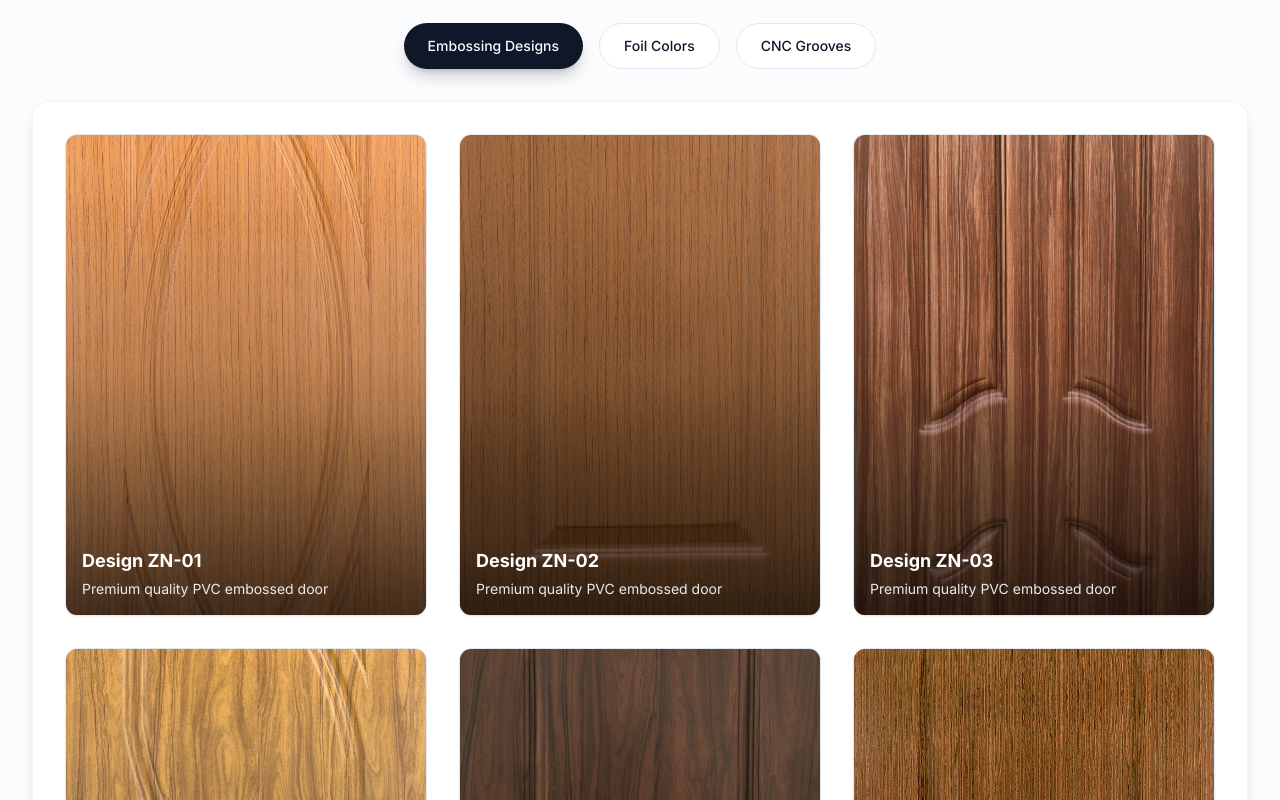
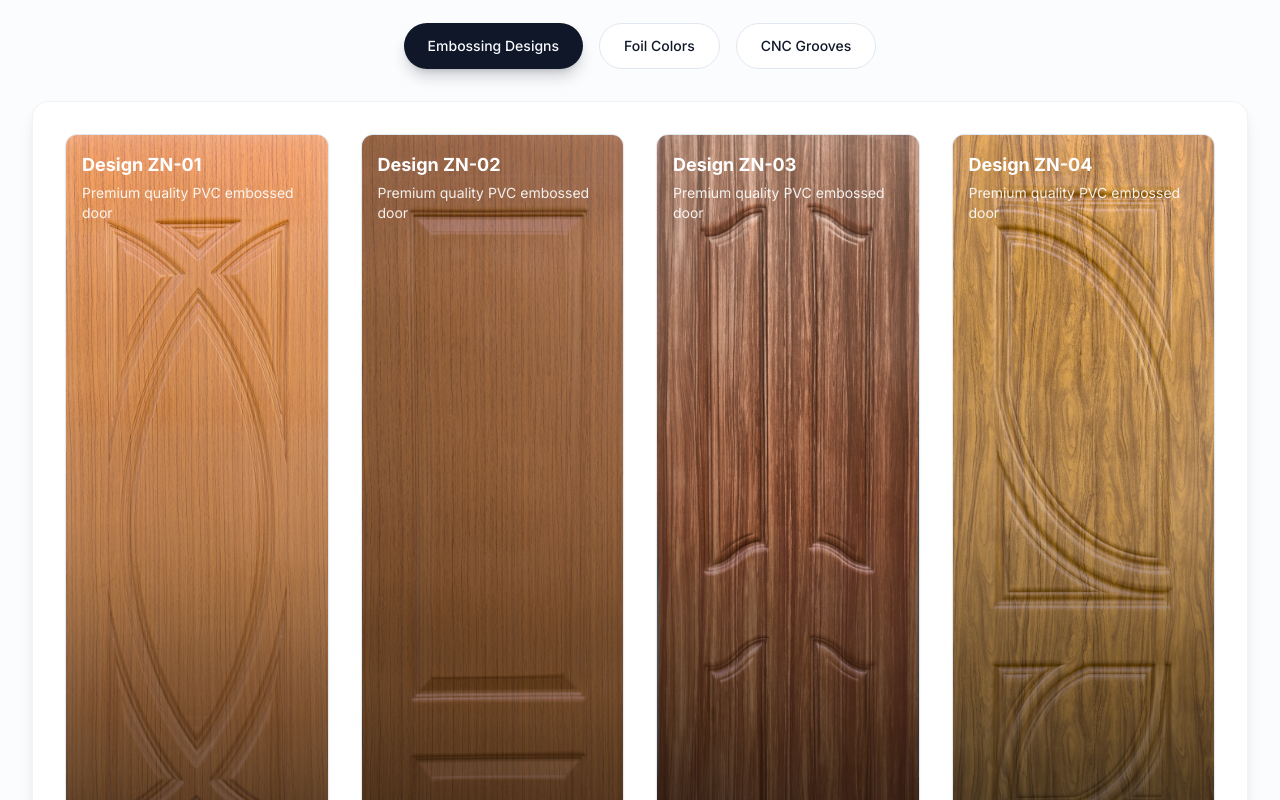
Before and after one commit to VivekKarad172/zondoor, a React (Vite) app: page / in a window 1280 px wide. Shown: the part 2420-3220 px from the top of the page. Built offline with nearby package versions, Linux system fonts and the light colour scheme.

Commit message:
Add full door preview
The prompt requested the addition of a full door preview feature.  No specific implementation details were provided.

```diff
--- a/src/components/product/DesignsTab.tsx
+++ b/src/components/product/DesignsTab.tsx
@@ -12,7 +12,7 @@ interface DesignsTabProps {
 
 const DesignsTab = ({ designs }: DesignsTabProps) => {
   return (
-    <div className="grid grid-cols-1 sm:grid-cols-2 lg:grid-cols-3 gap-8">
+    <div className="grid grid-cols-1 sm:grid-cols-2 lg:grid-cols-3 xl:grid-cols-4 gap-8">
       {designs.map((design, index) => (
         <ProductCard
           key={design.id}
--- a/src/components/product/ProductCard.tsx
+++ b/src/components/product/ProductCard.tsx
@@ -43,19 +43,19 @@ const ProductCard = ({ id, name, image, color, description, index, type }: Produ
         {!isColorCard && (
           <div className="relative overflow-hidden">
             {image && (
-              <div className="relative">
+              <div className="relative h-full">
                 <img
                   src={imageError ? "/placeholder.svg" : image}
                   alt={name}
                   className={cn(
-                    "w-full object-cover transition-transform duration-500",
-                    isDesignCard ? "aspect-[3/4]" : "h-full"
+                    "w-full h-full object-contain transition-transform duration-500",
+                    "min-h-[400px]" // Ensures minimum height for proper door display
                   )}
                   loading="lazy"
                   onError={handleImageError}
                 />
                 <div className="absolute inset-0 bg-gradient-to-t from-black/70 via-black/20 to-transparent opacity-100 transition-opacity duration-300">
-                  <div className="absolute bottom-4 left-4 right-4">
+                  <div className="absolute top-4 left-4 right-4">
                     <p className="text-white text-lg font-bold">
                       {isDesignCard ? `Design ${name}` : `CNC Pattern #${id}`}
                     </p>
```
